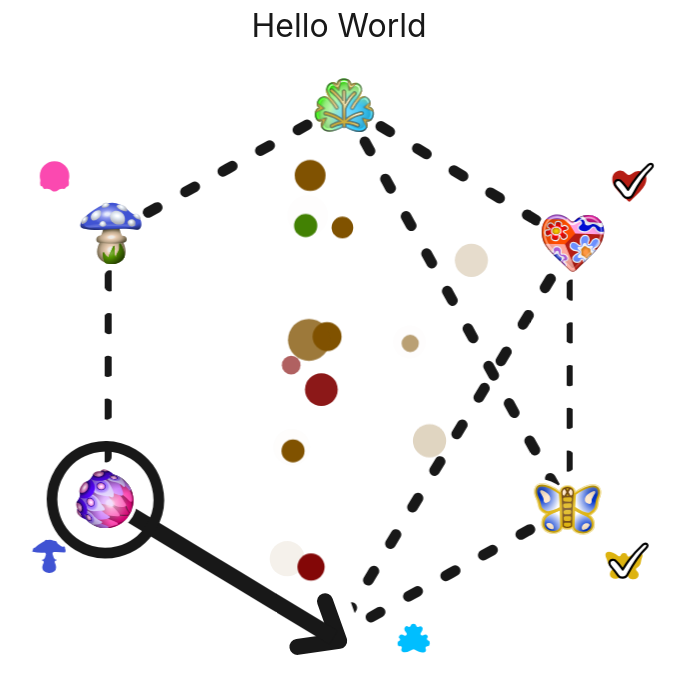
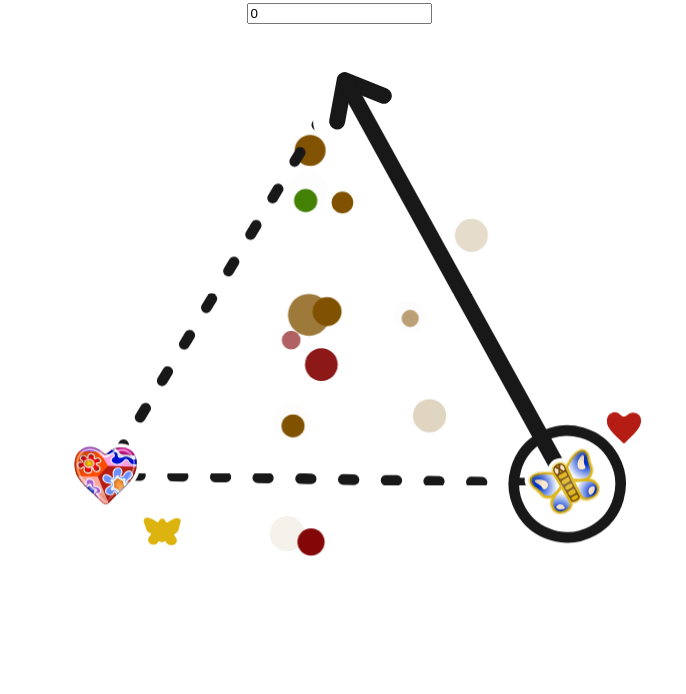
Before and after one commit to evashort/bead-puzzle, a Vue app: page / in a window 1280 px wide. Shown: the top 694 px of the page, without its empty margins (301-987 px from the left). Built offline with nearby package versions, Linux system fonts and the light colour scheme.

Commit message:
allow switching between levels

```diff
--- a/src/App.vue
+++ b/src/App.vue
@@ -1,11 +1,9 @@
 <script setup>
-import HelloWorld from './components/HelloWorld.vue'
-import Game from './components/Game.vue'
+import Switcher from './components/Switcher.vue';
 </script>
 
 <template>
-  <HelloWorld msg="Hello World" />
-  <Game :startingBeads="[1, 2, 0, 5, 4]" :edges="[[0, 1],[0, 2],[0, 5],[1, 2],[1, 3],[2, 3],[3, 4],[4, 5]]" :baseDustDuration="360" :dustCount="18"/>
+  <Switcher :startingIndex="0"></Switcher>
 </template>
 
 <style>
--- a/src/components/Game.vue
+++ b/src/components/Game.vue
@@ -555,6 +555,32 @@ export default {
     },
   },
   watch: {
+    startingBeads(newStartingBeads, oldStartingBeads) {
+      this.beads = [...newStartingBeads]
+      this.oldBeads = [...newStartingBeads]
+      this.animations = new Uint8Array(this.beads.length)
+      let beadSet = new Set(this.beads)
+      let hole = 0
+      for (; beadSet.has(hole); hole++) { }
+      let holeRow = new Uint8Array(this.size)
+      for (let [a, b] of this.edges) {
+        if (a == hole) {
+          holeRow[b] = 1
+        } else if (b == hole) {
+          holeRow[a] = 1
+        }
+      }
+
+      // iterate clockwise and choose the first edge
+      for (let i = 1; i < this.size; i++) {
+        let tail = (hole + i) % this.size
+        if (holeRow[tail]) {
+          this.history = [hole, tail]
+          this.oldFirstEdge = [hole, tail]
+          return
+        }
+      }
+    },
     fast(newFast, oldFast) {
       let oldDuration = this.getDustDuration(oldFast)
       let newDuration = this.getDustDuration(newFast)
@@ -633,32 +659,33 @@ export default {
       </mask>
       <path
         v-for="edge of edges"
+        :key="`${edge.toString()},${size}`"
         :class="{ edge: true, active: historyIndices[edge[0] * size + edge[1]] > 0, arrow: ((edge[0] == hole && edge[1] == tail) || (edge[0] == tail && edge[1] == hole)) && showTail }"
         :d="edgePaths[edge.toString()]"
         fill="none"
         v-bind:mask="((edge[0] == hole && edge[1] == tail) || (edge[0] == tail && edge[1] == hole)) && showTail ? 'none' : (edge[0] == oldFirstEdge[0] && edge[1] == oldFirstEdge[1]) || (edge[0] == oldFirstEdge[1] && edge[1] == oldFirstEdge[0]) ? 'url(#truncate-mask)' : 'url(#head-mask)'"
       />
-      <image x="-5" y="-5" width="10" height="10" :class="beadClasses[0]"
+      <image v-if="size > 1" x="-5" y="-5" width="10" height="10" :class="beadClasses[0]"
         href="../assets/heart.svg"
         :style="{ 'transform': 'rotate(90deg) scale(2.7)', 'offset-path': beadOffsetPaths[0] }"
       />
-      <image x="-5" y="-5" width="10" height="10" :class="beadClasses[1]"
+      <image v-if="size > 2" x="-5" y="-5" width="10" height="10" :class="beadClasses[1]"
         href="../assets/butterfly.svg"
         :style="{ 'transform': 'rotate(90deg) scale(2.8)', 'offset-path': beadOffsetPaths[1] }"
       />
-      <image x="-5" y="-5" width="10" height="10" :class="beadClasses[2]"
+      <image v-if="size > 3" x="-5" y="-5" width="10" height="10" :class="beadClasses[2]"
         href="../assets/leaf.svg"
         :style="{ 'transform': 'rotate(90deg) scale(2.5)', 'offset-path': beadOffsetPaths[2] }"
       />
-      <image x="-5" y="-5" width="10" height="10" :class="beadClasses[3]"
+      <image v-if="size > 4" x="-5" y="-5" width="10" height="10" :class="beadClasses[3]"
         href="../assets/mushroom.svg"
         :style="{ 'transform': 'rotate(90deg) scale(2.6)', 'offset-path': beadOffsetPaths[3] }"
       />
-      <image x="-5" y="-5" width="10" height="10" :class="beadClasses[4]"
+      <image v-if="size > 5" x="-5" y="-5" width="10" height="10" :class="beadClasses[4]"
         href="../assets/flower.svg"
         :style="{ 'transform': 'rotate(90deg) scale(2.5)', 'offset-path': beadOffsetPaths[4] }"
       />
-      <g v-for="(node, id) of beads">
+      <g v-for="(node, id) of beads" :key="id">
         <circle
           :r="2 * beadRadius"
           fill="none"
@@ -666,35 +693,35 @@ export default {
           :style="{ 'offset-path': beadOffsetPaths[id] }"
         />
       </g>
-      <g :transform="`translate(${goalXs[1]},${goalYs[1]})`">
+      <g v-if="size > 1" :transform="`translate(${goalXs[1]},${goalYs[1]})`">
         <image x="-3" y="-3" width="6" height="6"
           href="../assets/heart_outline.svg"
           :style="{ 'transform': `scale(2.7)` }"
         />
         <use :class="{ checkmark: true, checked: beads[0] == 1 }" href="#check"></use>
       </g>
-      <g :transform="`translate(${goalXs[2]},${goalYs[2]})`">
+      <g v-if="size > 2" :transform="`translate(${goalXs[2]},${goalYs[2]})`">
         <image x="-3" y="-3" width="6" height="6"
           href="../assets/butterfly_outline.svg"
           :style="{ 'transform': 'scale(2.8)' }"
         />
         <use :class="{ checkmark: true, checked: beads[1] == 2 }" href="#check"></use>
       </g>
-      <g :transform="`translate(${goalXs[3]},${goalYs[3]})`">
+      <g v-if="size > 3" :transform="`translate(${goalXs[3]},${goalYs[3]})`">
         <image x="-3" y="-3" width="6" height="6"
           href="../assets/leaf_outline.svg"
           :style="{ 'transform': 'scale(2.5)' }"
         />
         <use :class="{ checkmark: true, checked: beads[2] == 3 }" href="#check"></use>
       </g>
-      <g :transform="`translate(${goalXs[4]},${goalYs[4]})`">
+      <g v-if="size > 4" :transform="`translate(${goalXs[4]},${goalYs[4]})`">
         <image x="-3" y="-3" width="6" height="6"
           href="../assets/mushroom_outline.svg"
           :style="{ 'transform': 'scale(2.6)' }"
         />
         <use :class="{ checkmark: true, checked: beads[3] == 4 }" href="#check"></use>
       </g>
-      <g :transform="`translate(${goalXs[5]},${goalYs[5]})`">
+      <g v-if="size > 5" :transform="`translate(${goalXs[5]},${goalYs[5]})`">
         <image x="-3" y="-3" width="6" height="6"
           href="../assets/flower_outline.svg"
           :style="{ 'transform': 'scale(2.5)' }"
--- a/src/components/HelloWorld.vue
+++ /dev/null
@@ -1,15 +0,0 @@
-<script setup>
-defineProps({
-  msg: {
-    type: String,
-    required: true
-  }
-})
-</script>
-
-<template>
-  <h1>{{ msg }}</h1>
-</template>
-
-<style scoped>
-</style>
--- /dev/null
+++ b/src/components/Switcher.vue
@@ -0,0 +1,56 @@
+<script setup>
+import Game from './Game.vue'
+import graphData from '../assets/graphs.json'
+</script>
+
+<script>
+export default {
+  data() {
+    return {
+      index: this.startingIndex,
+      puzzleIndex: 0,
+    }
+  },
+  props: {
+    startingIndex: Number
+  },
+  computed: {
+    graph() {
+      return graphData.graphs[this.index]
+    },
+    nodes() {
+      return this.graph.nodes
+    },
+    puzzle() {
+      return this.graph.puzzles[this.puzzleIndex]
+    },
+    rotation() {
+      return this.puzzle.rotation
+    },
+    beads() {
+      return this.puzzle.beads
+    },
+    edges() {
+      return this.graph.edges.map(
+        function(edge, index, edges) {
+          return [
+            (edge[0] + this.rotation) % this.nodes,
+            (edge[1] + this.rotation) % this.nodes,
+          ]
+        },
+        this,
+      )
+    },
+  },
+  methods: {
+  },
+}
+</script>
+
+<template>
+  <div style="text-align: center">
+    <input type="number" v-model="index"/>
+    <br/>
+    <Game :startingBeads="beads" :edges="edges" :baseDustDuration="360" :dustCount="18"/>
+  </div>
+</template>
```
